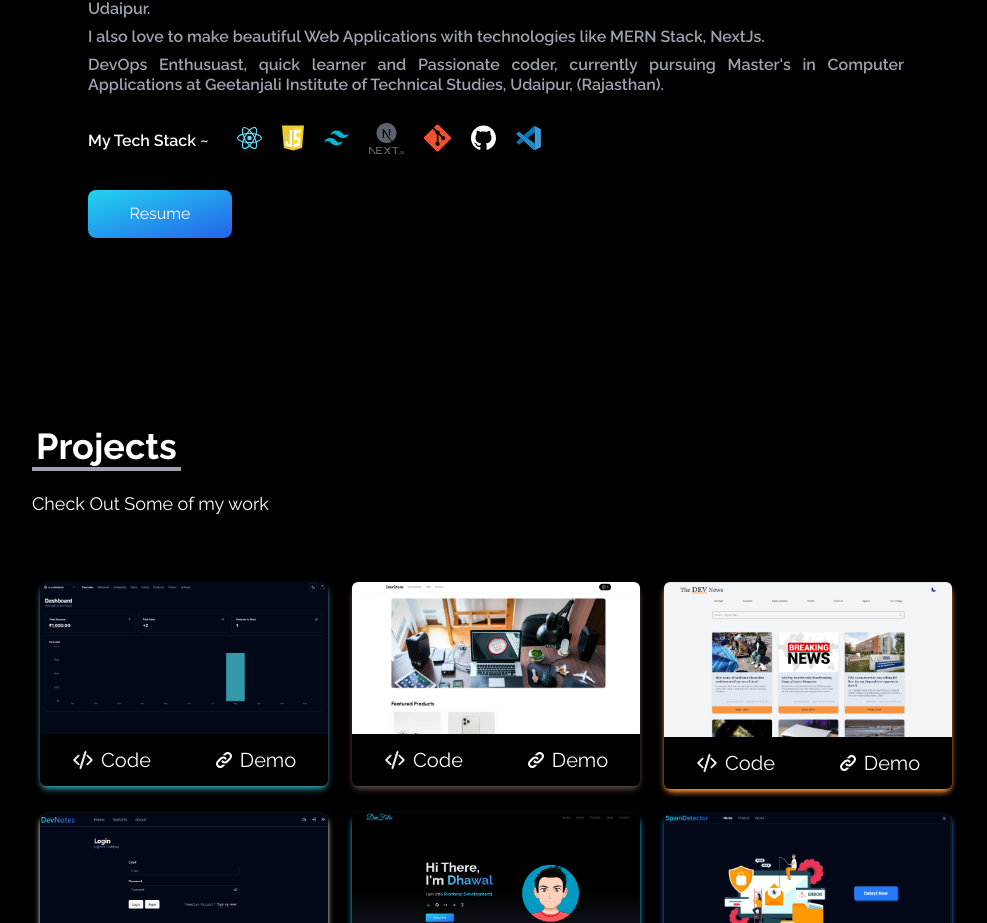
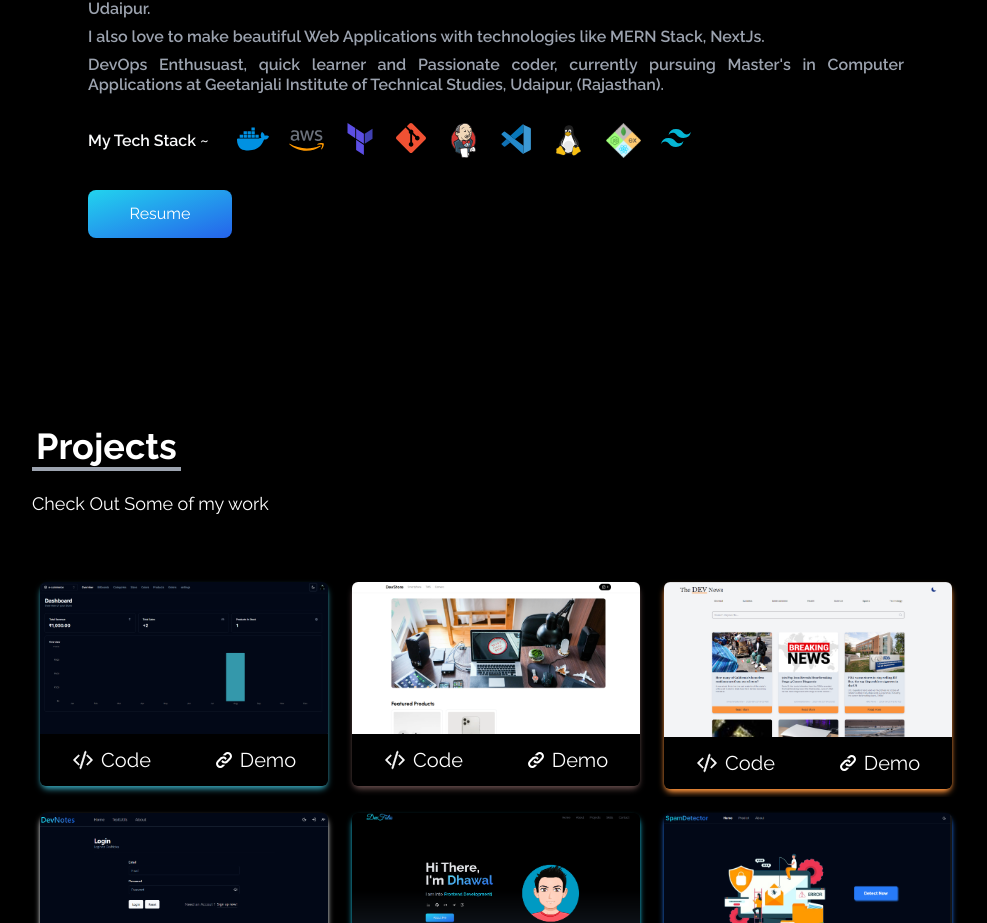
Before and after one commit to dhawal-793/DevFolio, a React (Vite) app: page / in a window 1280 px wide. Shown: the part 1407-2330 px from the top of the page, without its empty margins (144-1131 px from the left). Built offline with nearby package versions, Linux system fonts and the light colour scheme.

Commit message:
Updated the techStack,  and some changes in About section.

```diff
--- a/src/components/About.jsx
+++ b/src/components/About.jsx
@@ -68,9 +68,9 @@ const About = () => {
               </div>
               <AnimatedWrapper>
                 <ul className="px-2 flex gap-5 z-40 flex-wrap">
-                  {techStack.map(({ id, icon, name }) => {
+                  {techStack.map(({ icon, name }) => {
                     return (
-                      <li key={id} className=" relative list-none group">
+                      <li key={name} className=" relative list-none group">
                         <span className="z-20">{icon}</span>
                         {/* <div className="flex scale-0 sm:group-hover:scale-100 group-focus:scale-100 transition ease-out duration-300 delay-100 origin-center justify-center items-center absolute z-50 -bottom-10 left-1/2 -translate-x-1/2 w-auto h-6 py-2 px-3 bg-gray-900 text-sm text-gray-300">
                           {name}
--- a/src/data/techStack.jsx
+++ b/src/data/techStack.jsx
@@ -1,48 +1,47 @@
-import ReactJs, { JS, NextJs, TailwindCSS, Git, GitHub, VSCode } from "../components/SkilIcons"
+import  { Git, VSCode, Terraform, AWS, Jenkins, Linux, MERN, TailwindCSS, Docker } from "../components/SkilIcons"
 
 
 const TechStack = [
     {
-        id: 1,
-        icon: <ReactJs width={25} height={30} />,
-        name: "React",
+        icon: <Docker width={32} height={32} />,
+        name: "Docker",
 
     },
     {
-        id: 2,
-        icon: <JS width={22} height={30} />,
-        name: "Javascript",
+        icon: <AWS width={35} height={35} />,
+        name: "AWS",
 
     },
     {
-        id: 3,
-        icon: <TailwindCSS width={25} height={30} />,
-        name: "TailwindCSS",
+        icon: <Terraform width={32} height={32} />,
+        name: "Terraform",
 
     },
     {
-        id: 4,
-        icon: <NextJs width={35} height1={20} height2={15} />,
-        name: "NextJs",
-
-    },
-    {
-        id: 5,
-        icon: <Git width={27} height={30} />,
+        icon: <Git width={30} height={30} />,
         name: "Git",
 
     },
     {
-        id: 6,
-        icon: <GitHub width={25} height={30} />,
-        name: "GitHub",
+        icon: <Jenkins width={35} height={35} />,
+        name: "Jenkins",
 
     },
     {
-        id: 7,
-        icon: <VSCode width={25} height={30} />,
+        icon: <VSCode width={30} height={32} />,
         name: "VsCode",
-
+    },
+    {
+        icon: <Linux width={35} height={35} />,
+        name: "Linux",
+    },
+    {
+        icon: <MERN width={35} height={35} />,
+        name: "MERN Stack",
+    },
+    {
+        icon: <TailwindCSS width={30} height={30} />,
+        name: "Tailwind CSS",
     },
 ]
 
```
